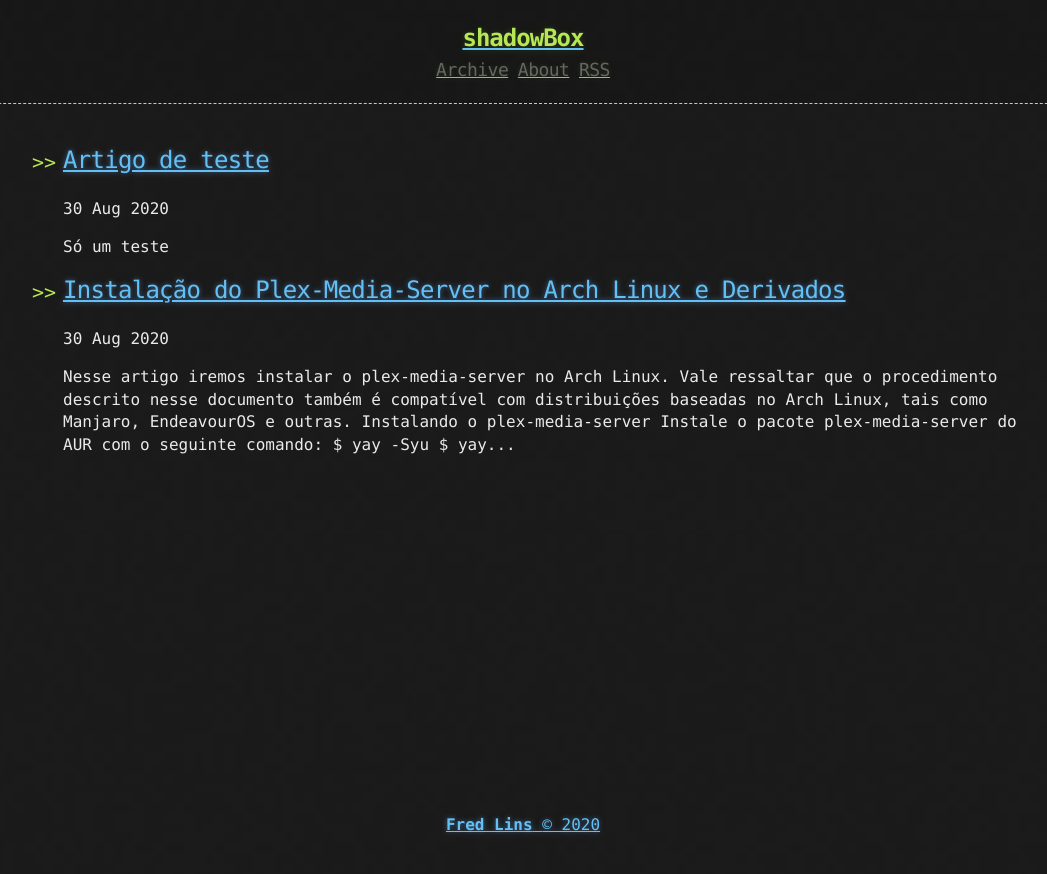
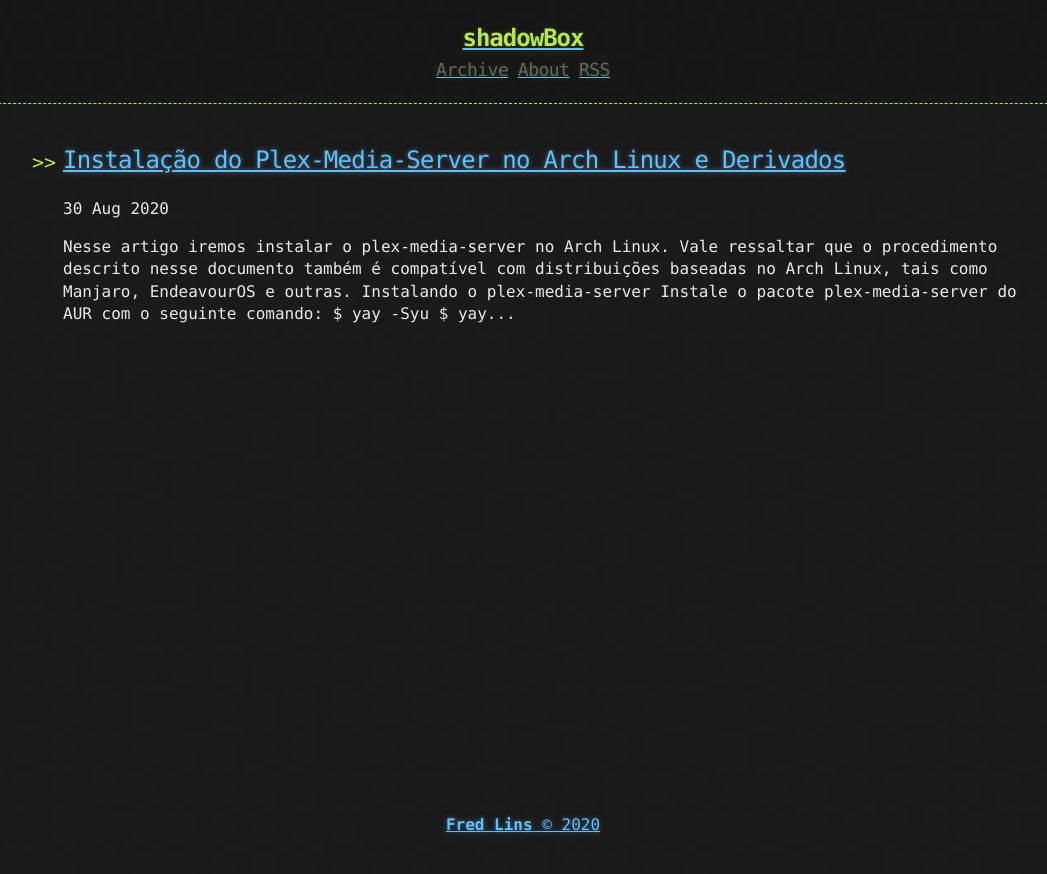
Before and after one commit to fredcox/fredcox.github.io, a Jekyll site: the page built from index.html, in a window 1280 px wide. Shown: the top 874 px of the page, without its empty margins (117-1164 px from the left). Built offline with Jekyll 4.4.1, drawn with Linux system fonts in a browser that asks for light colours; the list of posts is cut into pages by our own code.

Commit message:
site updated:  Sun Aug 30 05:08:39 PM -03 2020

```diff
--- a/_posts/2020-08-30-teste.md
+++ /dev/null
@@ -1,13 +0,0 @@
----
-title: Artigo de teste
-published: true
-
-image: /assets/plex-install/banner-plex.png
-
----
-
-
-![banner-plex](/assets/plex-install/banner-plex.png)
-
-
-Só um teste
```
Also changed, not shown: _posts/2020-08-30-plex-install.md (+2 -2 lines), assets/banners/banner-plex-black.png (added), assets/banners/banner-plex.png (renamed from assets/plex-install/banner-plex.png), 1 other file.
